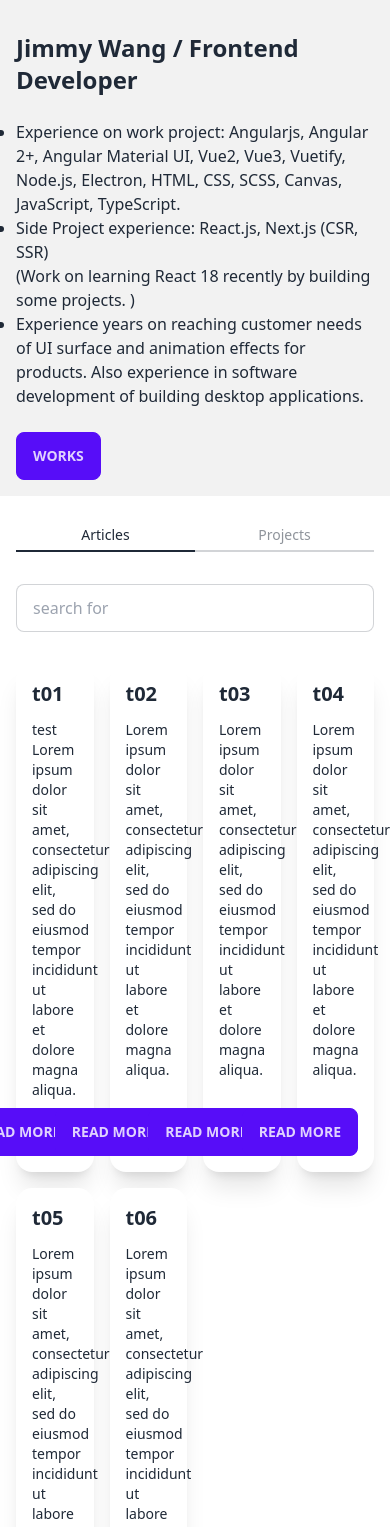
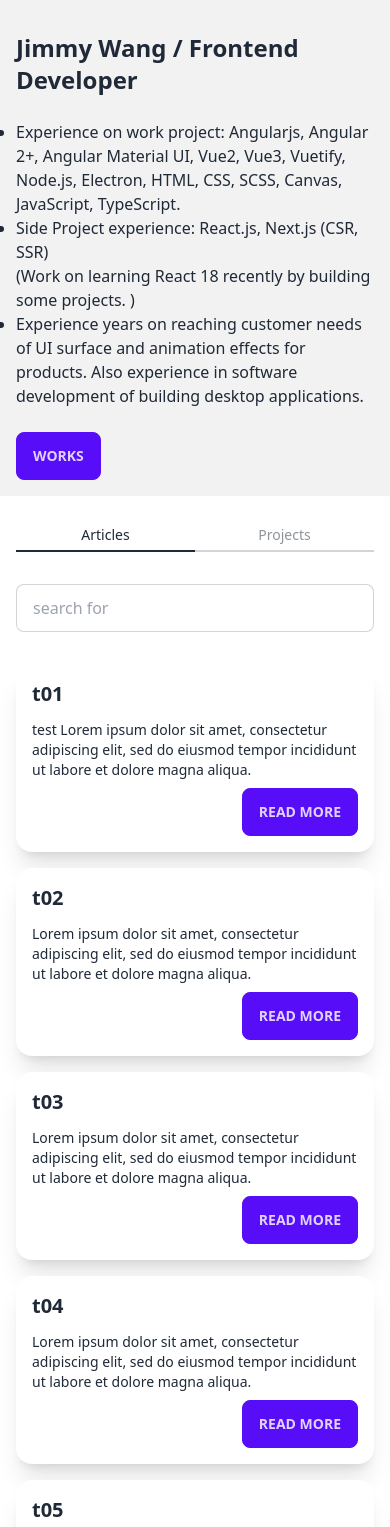
Before and after one commit to jimmyww7710/react-personal-blog-with-tailwind, a React (Vite) app: page / in a window 390 px wide. Shown: the top 1527 px of the page. Built offline with nearby package versions, Linux system fonts and the light colour scheme.

Commit message:
add grid responsive layout

```diff
--- a/src/App.jsx
+++ b/src/App.jsx
@@ -83,7 +83,7 @@
       <Tabs currentTabIndex={currentTabIndex} onChangeTabIndex={handleCurrentTabIndex} />
       <FilterInput onInputChange={handleSetFilterValue} />
       <div className='wrapper'>
-        <div className="grid grid-cols-4 gap-4">
+        <div className={currentTabIndex === 0 ? "grid grid-cols-1 gap-4 sm:grid-cols-2" : "grid grid-cols-1 gap-4 sm:grid-cols-3"}>
           {filterList.map((element, index) => (
             <div className="card card-compact bg-base-100 shadow-xl" key={index}>
               <div className="card-body">
```
